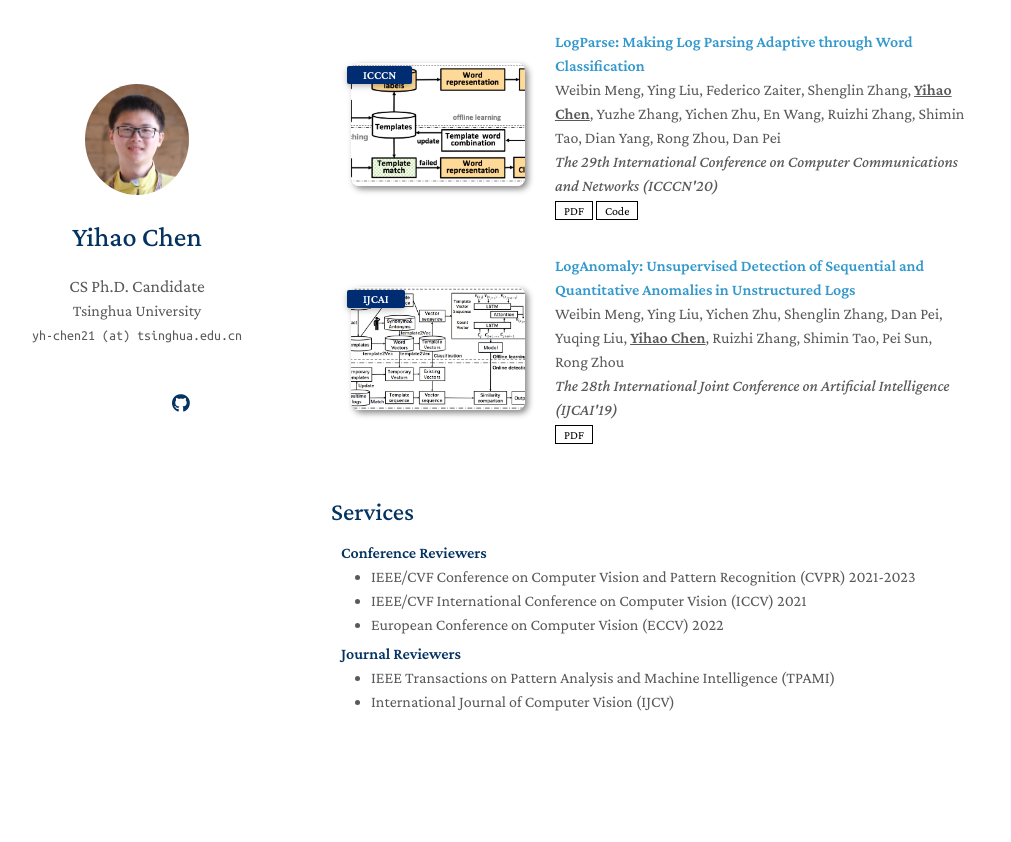
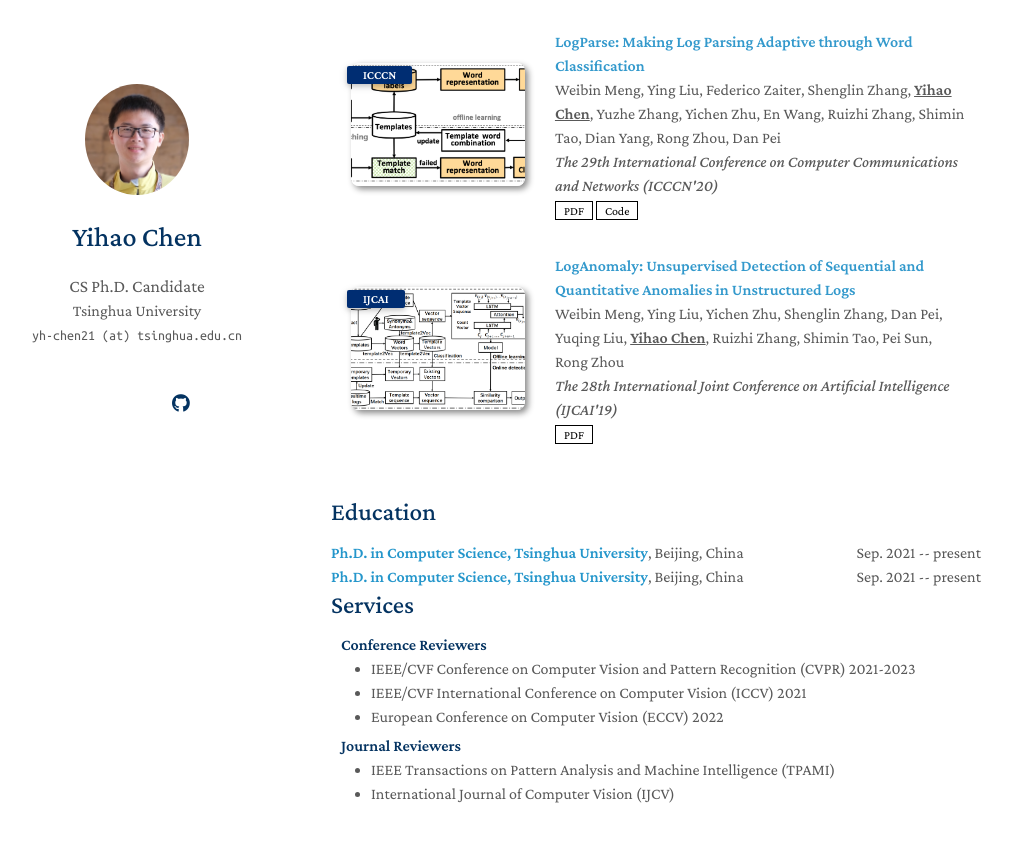
Before and after one commit to PorcupineAndrew/homepage, a Jekyll site: the page built from index.md, in a window 1280 px wide and 900 px high, scrolled down 1501 px. Shown: the top 842 px of the window, without its empty margins (139-1150 px from the left). Built offline with Jekyll 4.4.1, drawn with Linux system fonts in a browser that asks for light colours; a style sheet for code colours, icons or effects is not loaded; our own code applies the rules of GitHub Pages for plain Markdown files; before the commit the page ends 2309 px from its top, so only the background shows below that.

Commit message:
update about me

```diff
--- /dev/null
+++ b/_includes/education.md
@@ -0,0 +1,11 @@
+## Education
+
+<div style="margin: 0; display: flex; justify-content: space-between; align-items: center;">
+    <span><font color="2496CB"><b>Ph.D. in Computer Science, Tsinghua University</b></font>, Beijing, China</span>
+    <span>Sep. 2021 -- present</span>
+</div>
+
+<div style="margin: 0; display: flex; justify-content: space-between; align-items: center;">
+    <span><font color="2496CB"><b>Ph.D. in Computer Science, Tsinghua University</b></font>, Beijing, China</span>
+    <span>Sep. 2021 -- present</span>
+</div>
--- a/index.md
+++ b/index.md
@@ -10,4 +10,6 @@ Hi! I am a Ph.D. candidate in Computer Science at Tsinghua University (expected
 
 {% include_relative _includes/publications.md %}
 
+{% include_relative _includes/education.md %}
+
 {% include_relative _includes/services.md %}
```
